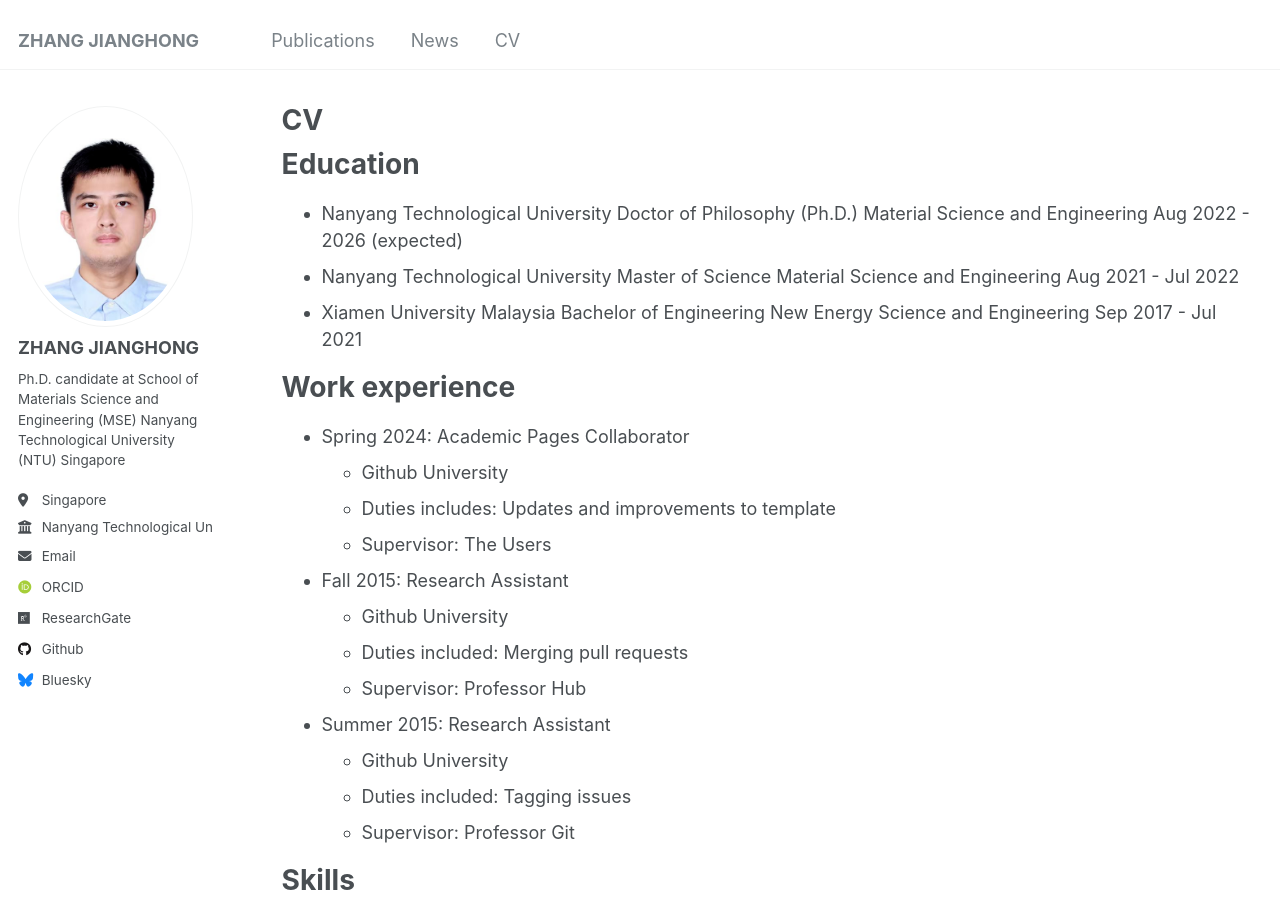
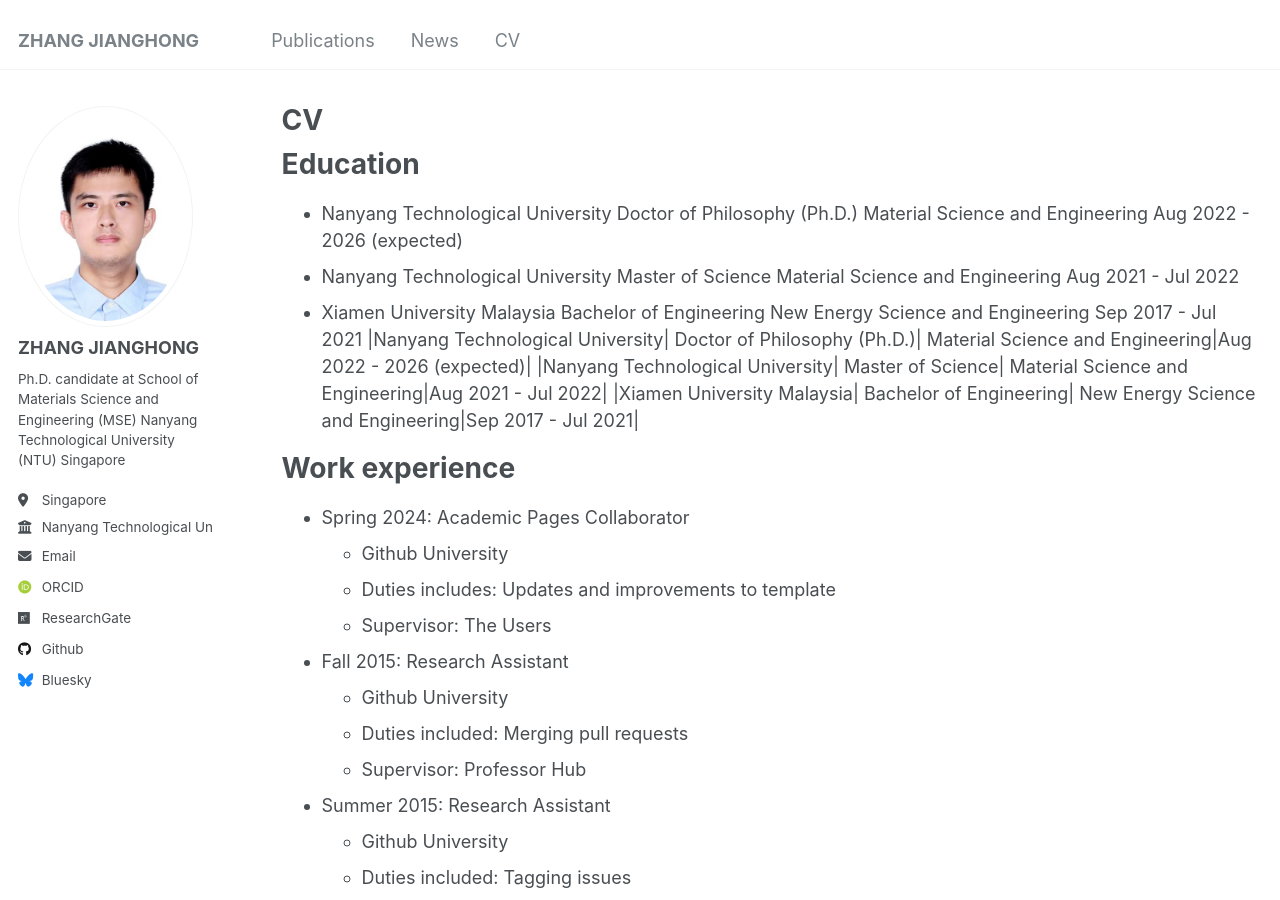
Before and after one commit to zjh990724/zjh990724.github.io, a Jekyll site: the page built from _pages/cv.md, in a window 1280 px wide and 900 px high. Built offline with Jekyll 4.4.1, drawn with Linux system fonts in a browser that asks for light colours; some web fonts are replaced.

Commit message:
Update cv.md

```diff
--- a/_pages/cv.md
+++ b/_pages/cv.md
@@ -14,6 +14,9 @@ Education
 * Nanyang Technological University	Doctor of Philosophy (Ph.D.)      Material Science and Engineering        Aug 2022 - 2026 (expected)
 * Nanyang Technological University	Master of Science                 Material Science and Engineering        Aug 2021 - Jul 2022
 * Xiamen University Malaysia	      Bachelor of Engineering	          New Energy Science and Engineering      Sep 2017 - Jul 2021
+|Nanyang Technological University| Doctor of Philosophy (Ph.D.)| Material Science and Engineering|Aug 2022 - 2026 (expected)|
+|Nanyang Technological University| Master of Science| Material Science and Engineering|Aug 2021 - Jul 2022|
+|Xiamen University Malaysia| Bachelor of Engineering| New Energy Science and Engineering|Sep 2017 - Jul 2021|
 
 Work experience
 ======
```
